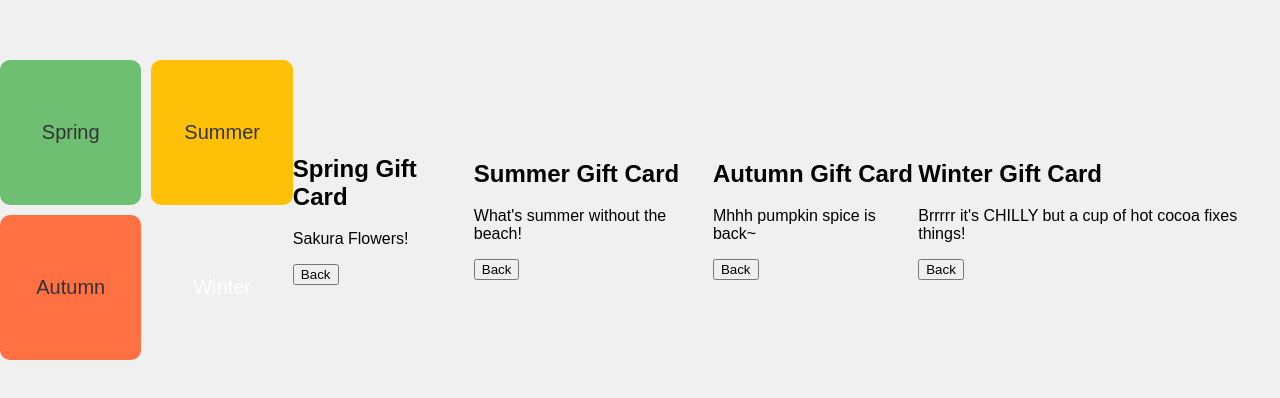
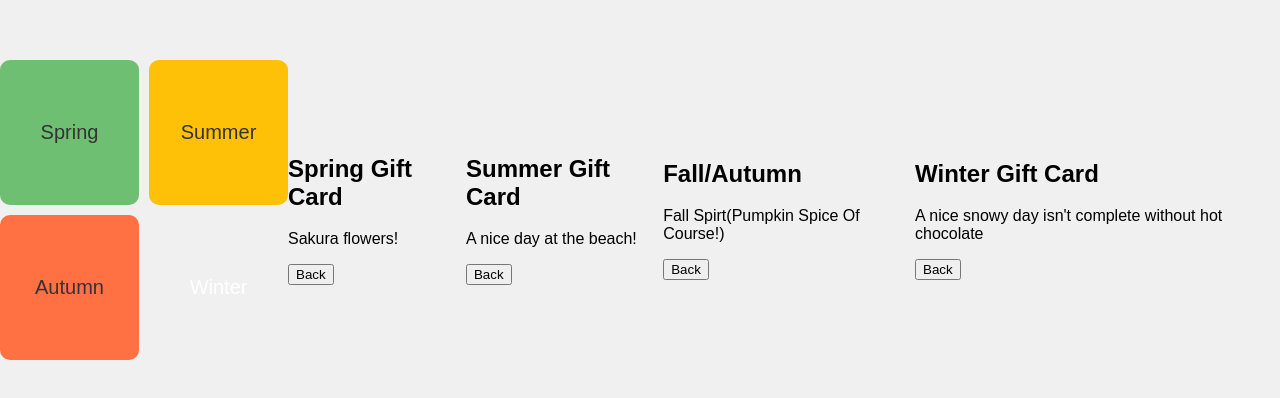
Before and after one commit to StormbringerMask/FinalProject, a plain HTML site: page index.html in a window 1280 px wide. Shown: the part 190-588 px from the top of the page. Drawn offline with Linux system fonts and the light colour scheme; a web font is replaced by a local one.

Commit message:
Update index.html

```diff
--- a/index.html
+++ b/index.html
@@ -4,10 +4,10 @@
     <meta charset="UTF-8">
     <meta name="viewport" content="width=device-width, initial-scale=1.0">
     <title>Seasons of Giving</title>
+    <link rel="stylesheet" href="styles.css">
     <link rel="preconnect" href="https://fonts.googleapis.com">
     <link rel="preconnect" href="https://fonts.gstatic.com" crossorigin>
     <link href="https://fonts.googleapis.com/css2?family=Playfair+Display:ital,wght@0,400..900;1,400..900&display=swap" rel="stylesheet">
-  <link rel="stylesheet" href="styles.css">
   </head>
   <body>
     <div class="wheel">
@@ -19,25 +19,25 @@
 
     <div class="season-page" id="spring">
       <h2>Spring Gift Card</h2>
-    <p>Sakura Flowers!</p>
+      <p>Sakura flowers!</p>
       <button onclick="closeSeason()">Back</button>
     </div>
 
     <div class="season-page" id="summer">
       <h2>Summer Gift Card</h2>
-    <p>What's summer without the beach!</p>
+      <p>A nice day at the beach!</p>
       <button onclick="closeSeason()">Back</button>
     </div>
 
     <div class="season-page" id="autumn">
-    <h2>Autumn Gift Card</h2>
-    <p>Mhhh pumpkin spice is back~</p>
+      <h2>Fall/Autumn</h2>
+      <p>Fall Spirt(Pumpkin Spice Of Course!)</p>
       <button onclick="closeSeason()">Back</button>
     </div>
 
     <div class="season-page" id="winter">
       <h2>Winter Gift Card</h2>
-    <p>Brrrrr it's CHILLY but a cup of hot cocoa fixes things!</p>
+      <p>A nice snowy day isn't complete without hot chocolate</p>
       <button onclick="closeSeason()">Back</button>
     </div>
 
```
Lines whose indentation alone changed are shown as unchanged.
